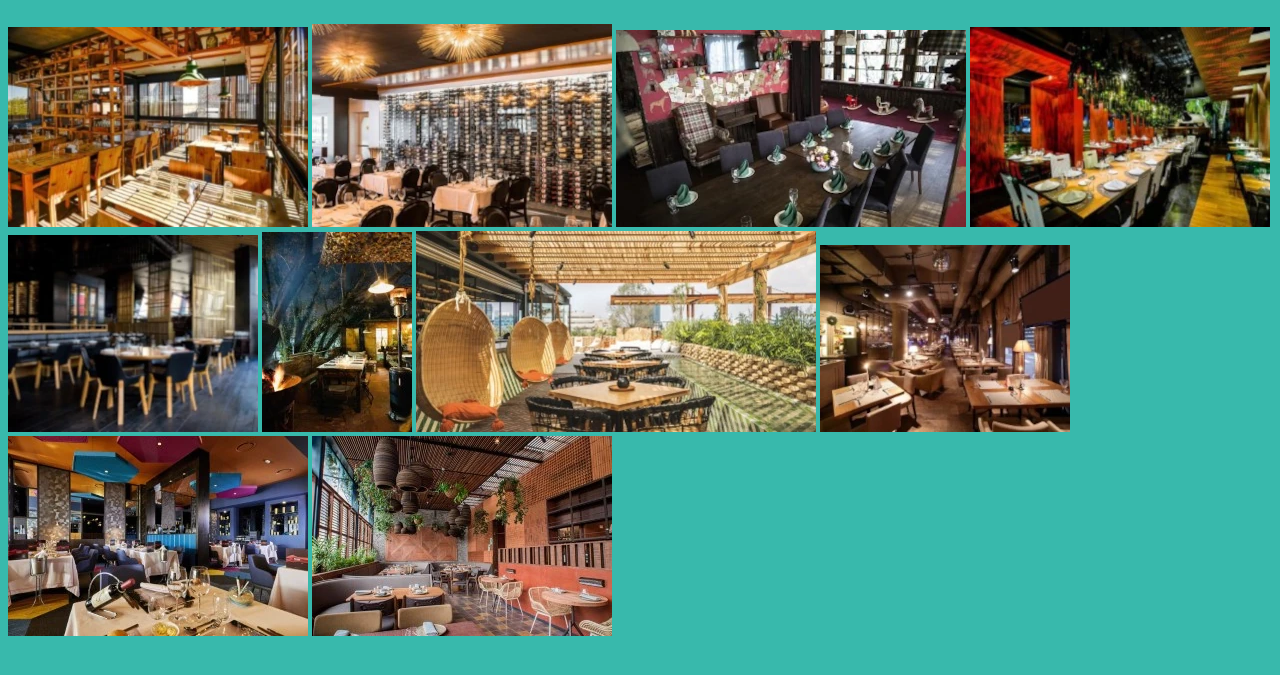
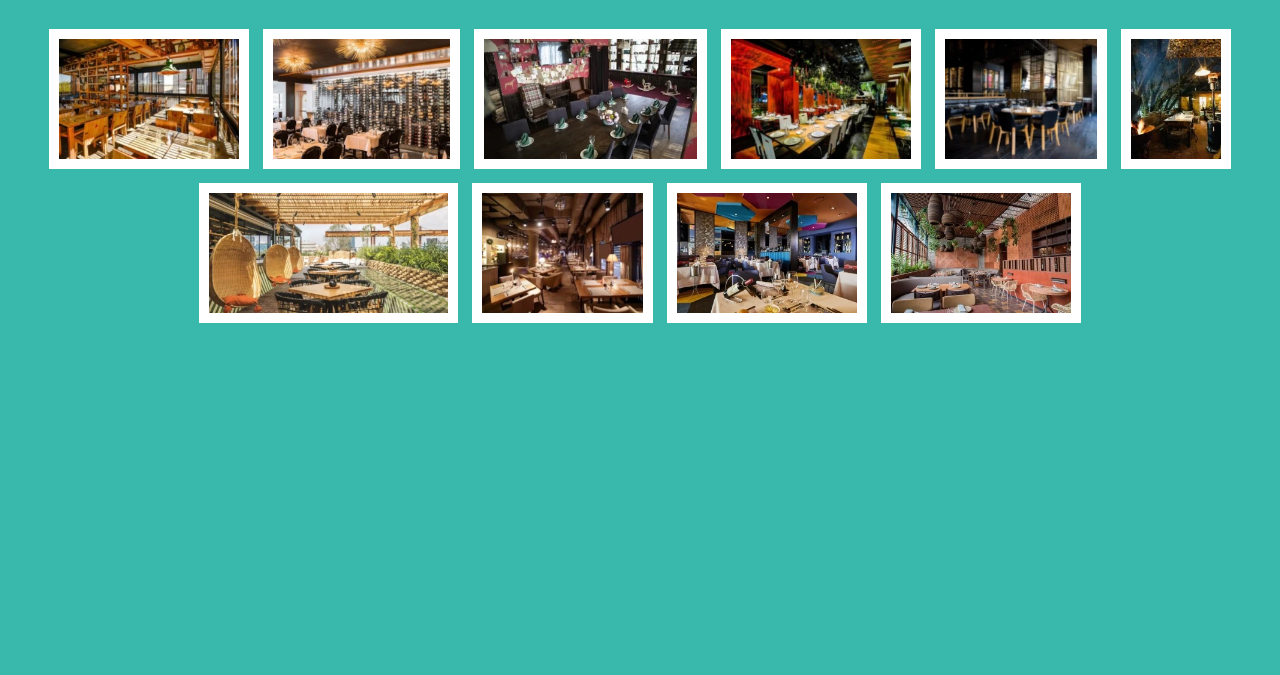
Before and after one commit to MatiCasiba/nuestros-restaurantes, a website built with Vite: page index.html in a window 1280 px wide. Shown: the part 75-750 px from the top of the page. Built offline with nearby package versions, Linux system fonts and the light colour scheme.

Commit message:
Diseñando las imágenes y agregando bordes

```diff
--- a/index.html
+++ b/index.html
@@ -8,6 +8,7 @@
   </head>
   <body>
     <h1>« Nuestros restaurantes »</h1>
+    <div class="image-centrada">
         <img src="/image/barcelona.webp" alt="restaurante de barcelona">
         <img src="/image/buenos-aires.webp" alt="restaurante de buenos aires">
         <img src="/image/madrid.webp" alt="restaurante de madrid">
@@ -18,7 +19,7 @@
         <img src="/image/roma.webp" alt="restaurante de roma">
         <img src="/image/rosario.webp" alt="restaurante de rosario">
         <img src="/image/tokio.webp" alt="restaurante de tokio">
-
+    </div>
     <script type="module" src="/main.js"></script>
   </body>
 </html>
--- a/style.css
+++ b/style.css
@@ -7,3 +7,15 @@ h1{
   font-family: 'Franklin Gothic Medium', 'Arial Narrow', Arial, sans-serif;
   text-align: center;
 }
+
+img{
+  display: inline-block;
+  width: auto;
+  height: 120px;
+  border: 10px solid white;
+  margin: 5px 5px 5px 5px;
+}
+.image-centrada{
+  text-align: center;
+  white-space: normal;
+}
```
Also changed, not shown: README.md. Lines whose indentation alone changed are shown as unchanged.
